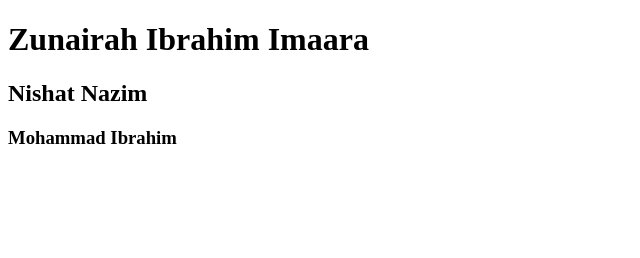
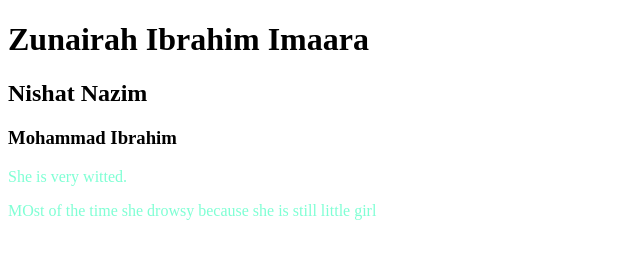
Before and after one commit to nourindiya/imu-repo, a plain HTML site: page index.html in a window 1280 px wide. Shown: the whole page, without its empty margins (0-640 px from the left). Drawn offline with Linux system fonts and the light colour scheme.

Commit message:
added paragraph

```diff
--- a/index.html
+++ b/index.html
@@ -5,10 +5,13 @@
     <meta http-equiv="X-UA-Compatible" content="IE=edge">
     <meta name="viewport" content="width=device-width, initial-scale=1.0">
     <title>Imu repo github </title>
+    <link rel="stylesheet" href="style.css">
 </head>
     <h1>Zunairah Ibrahim Imaara</h1>
     <h2>Nishat Nazim </h2>
     <h3>Mohammad Ibrahim</h3>
+    <p>She is very witted.</p>
+    <p>MOst of the time she drowsy because she is still little girl</p>
 <body>
 
 </body>
--- /dev/null
+++ b/style.css
@@ -0,0 +1,3 @@
+p{
+    color: aquamarine;
+}
```
